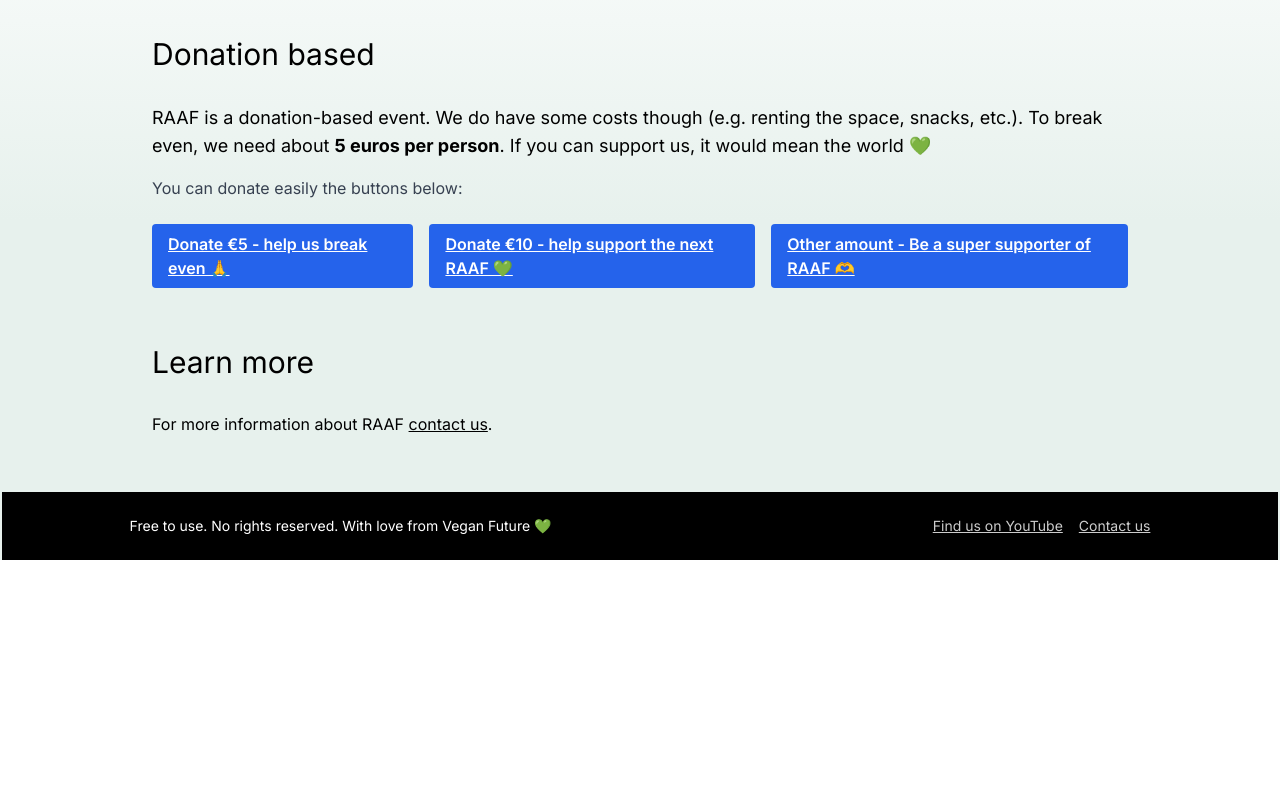
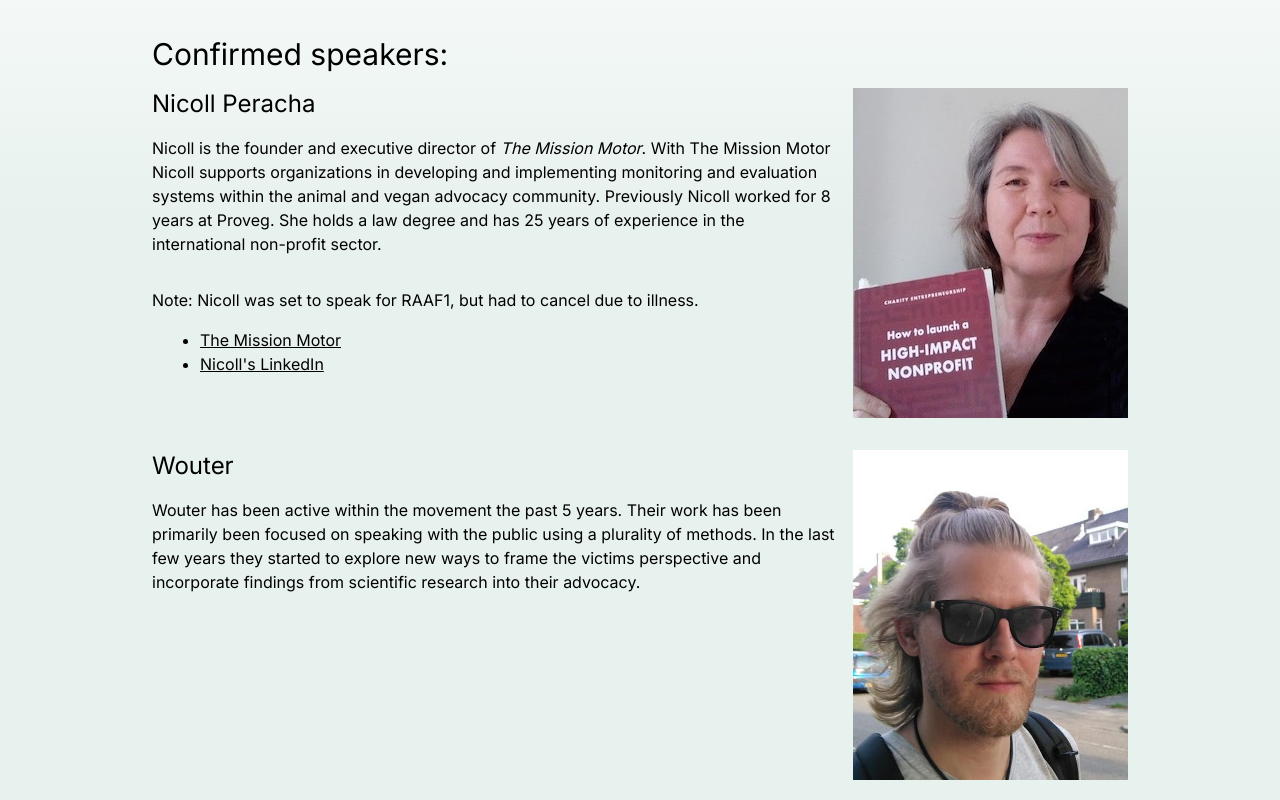
Before and after one commit to veganfuture/veganfuture.org, a Next.js app: page /raaf/2 in a window 1280 px wide. Shown: the part 780-1580 px from the top of the page. Before the commit the page ends 1340 px from the top, so only its background shows below. Built offline with nearby package versions, Linux system fonts and the light colour scheme.

Commit message:
raaf2: announce first speakers

```diff
--- a/app/raaf/2/page.tsx
+++ b/app/raaf/2/page.tsx
@@ -146,6 +146,72 @@
         </div>
       </div>
 
+      <div className="px-4 pt-4 text-3xl">Confirmed speakers:</div>
+
+      <div className="p-4 flex flex-col md:flex-row items-start gap-4">
+        <div className="flex-1">
+          <span className="text-2xl">Nicoll Peracha</span>
+          <p className="py-4">
+            Nicoll is the founder and executive director of{" "}
+            <em>The Mission Motor</em>. With The Mission Motor Nicoll supports
+            organizations in developing and implementing monitoring and
+            evaluation systems within the animal and vegan advocacy community.
+            Previously Nicoll worked for 8 years at Proveg. She holds a law
+            degree and has 25 years of experience in the international
+            non-profit sector.
+          </p>
+          <p>
+            Note: Nicoll was set to speak for RAAF1, but had to cancel due to
+            illness.
+          </p>
+          <div className="p-4">
+            <ul className="list-disc pl-8">
+              <li>
+                <a href="https://www.themissionmotor.org/" target="_blank">
+                  The Mission Motor
+                </a>
+              </li>
+              <li>
+                <a
+                  href="https://www.linkedin.com/in/nicoll-peracha/"
+                  target="_blank"
+                >
+                  Nicoll&apos;s LinkedIn
+                </a>
+              </li>
+            </ul>
+          </div>
+        </div>
+        <Image
+          src={"/raaf/nicoll-peracha.jpg"}
+          width={275}
+          height={330}
+          alt="Picture of Nicoll Peracha"
+          className="flex-shrink-0"
+        />
+      </div>
+
+      <div className="p-4 flex flex-col md:flex-row items-start gap-4">
+        <div className="flex-1">
+          <span className="text-2xl">Wouter</span>
+          <p className="py-4">
+            Wouter has been active within the movement the past 5 years. Their
+            work has been primarily been focused on speaking with the public
+            using a plurality of methods. In the last few years they started to
+            explore new ways to frame the victims perspective and incorporate
+            findings from scientific research into their advocacy.
+          </p>
+        </div>
+        <Image
+          src={"/raaf2/remco.jpg"}
+          width={275}
+          height={330}
+          alt="Picture of Remco"
+          className="flex-shrink-0"
+        />
+      </div>
+      <div className="px-4 pt-4 text-2xl">More speakers to be announced 📣</div>
+
       <div className="p-4 text-3xl">Donation based</div>
       <div className="p-4">
         <DonateRaaf />
```
Also changed, not shown: public/raaf2/remco.jpg (added).
